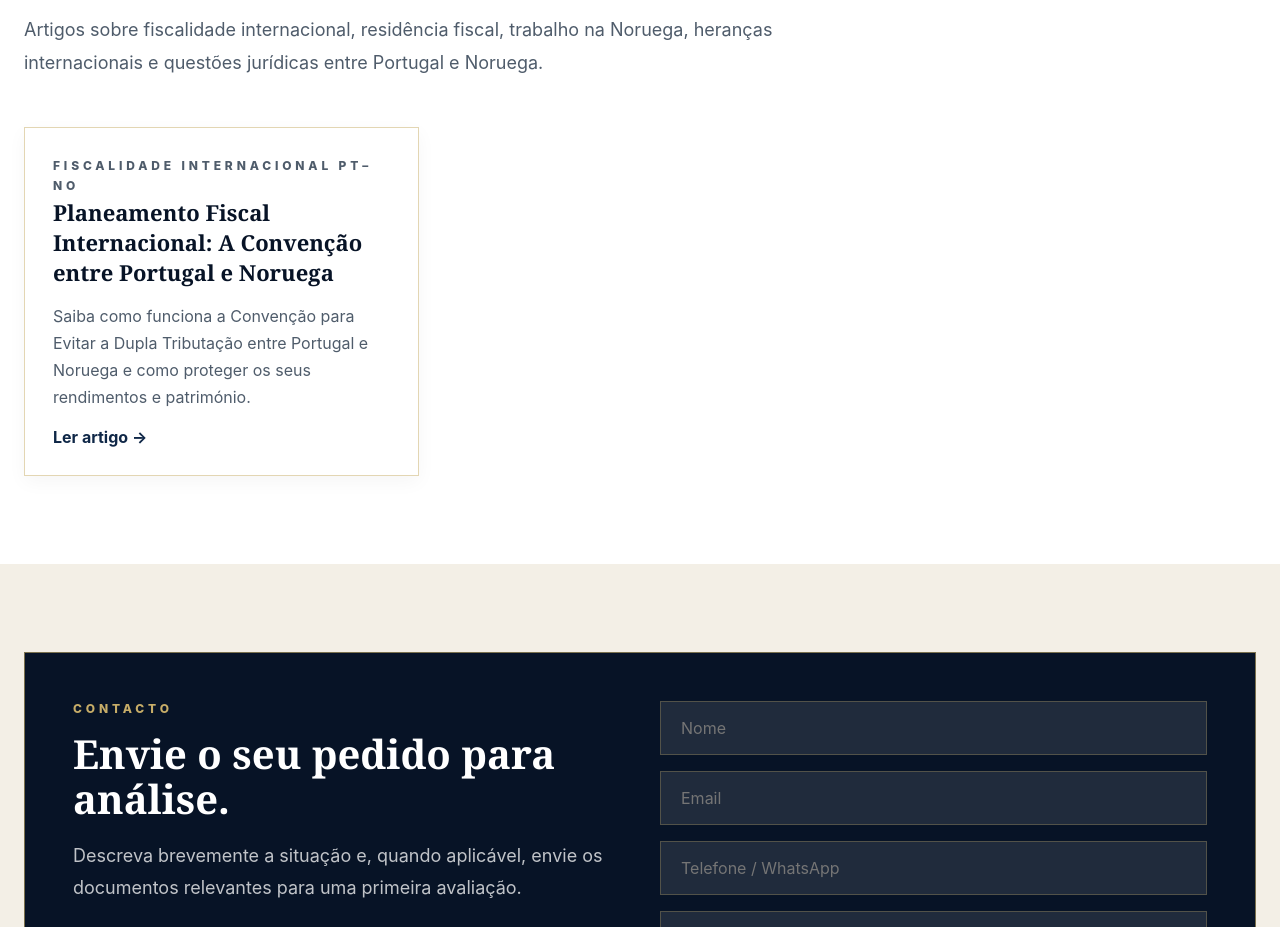
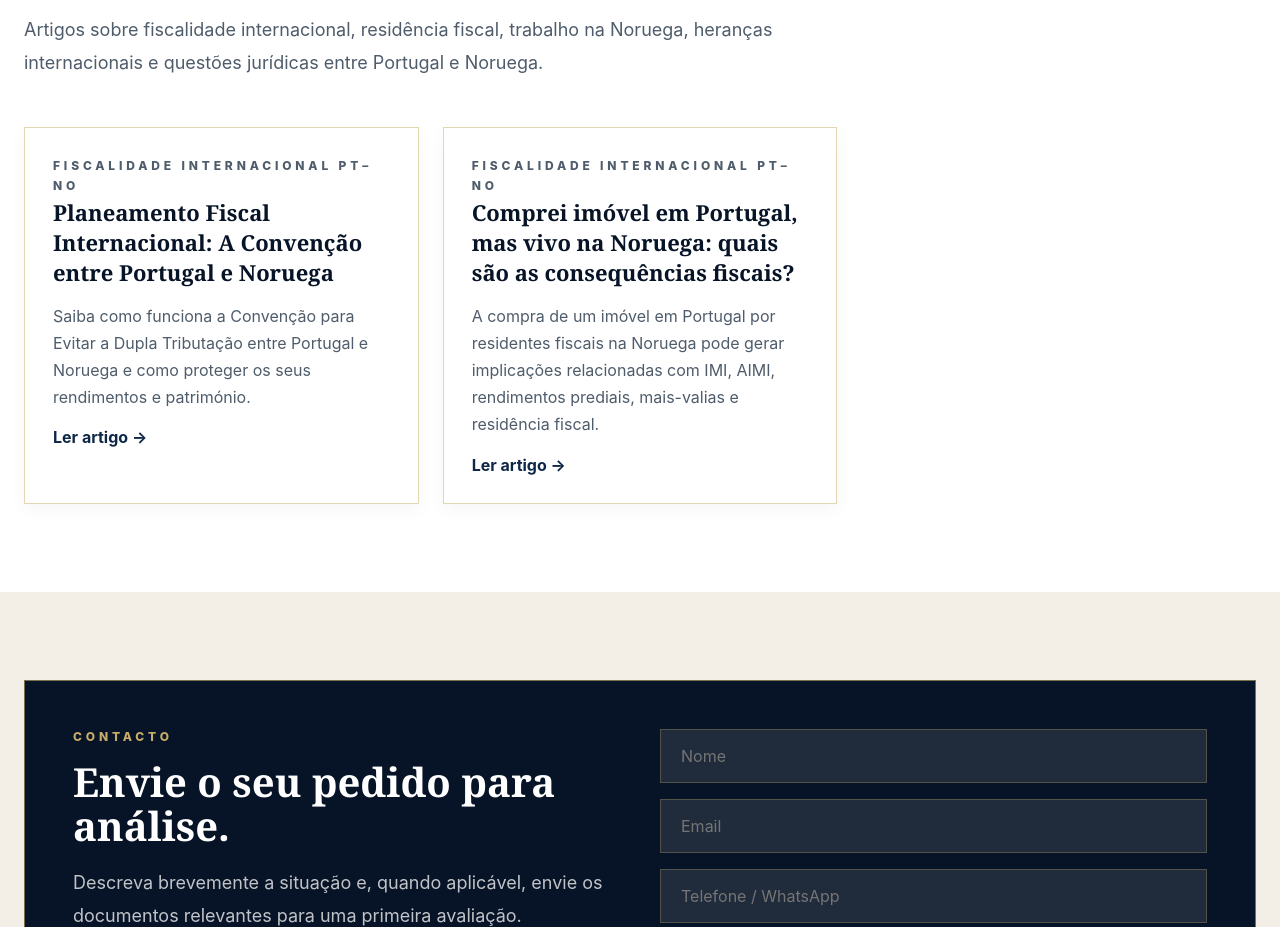
Before and after one commit to paolaleiteadv-sys/paolaleiteikeset.pt, a React (Vite) app in the folder paolaleiteikeset.com/: page / in a window 1280 px wide. Shown: the part 5329-6256 px from the top of the page. Built offline with nearby package versions, Linux system fonts and the light colour scheme.

Commit message:
Update App.jsx

```diff
--- a/paolaleiteikeset.com/src/App.jsx
+++ b/paolaleiteikeset.com/src/App.jsx
@@ -148,6 +148,8 @@ const blogArticles = [
     date: "2026-06-02",
     category: "Fiscalidade Internacional PT–NO",
     author: "Dra. Paola Leite Eikeset",
+    keywords:
+      "planeamento fiscal Portugal Noruega, Convenção dupla tributação Portugal Noruega, residência fiscal Portugal Noruega, fiscalidade internacional PT NO",
     content: [
       {
         heading: "Introdução",
@@ -188,6 +190,69 @@ const blogArticles = [
         heading: "Conclusão",
         text:
           "A Convenção para Evitar a Dupla Tributação entre Portugal e Noruega constitui um instrumento fundamental de segurança jurídica. Um planeamento fiscal adequado permite proteger rendimentos, evitar tributação indevida e garantir conformidade legal nos dois países.",
+      },
+    ],
+  },
+  {
+    slug: "comprei-imovel-portugal-vivo-noruega",
+    title: "Comprei imóvel em Portugal, mas vivo na Noruega: quais são as consequências fiscais?",
+    description:
+      "A compra de um imóvel em Portugal por residentes fiscais na Noruega pode gerar implicações relacionadas com IMI, AIMI, rendimentos prediais, mais-valias e residência fiscal.",
+    date: "2026-06-05",
+    category: "Fiscalidade Internacional PT–NO",
+    author: "Dra. Paola Leite Eikeset",
+    keywords:
+      "imóvel em Portugal residente na Noruega, residência fiscal Portugal Noruega, IMI emigrantes Noruega, dupla tributação Portugal Noruega, comprar casa em Portugal vivendo na Noruega",
+    content: [
+      {
+        heading: "Introdução",
+        text:
+          "A aquisição de um imóvel em Portugal por residentes fiscais na Noruega é uma situação cada vez mais frequente. Seja para férias, investimento, regresso futuro ao país ou utilização pela família, a compra de um imóvel pode gerar diversas obrigações fiscais que muitos proprietários desconhecem.",
+      },
+      {
+        heading: "Comprar um imóvel em Portugal não altera automaticamente a residência fiscal",
+        text:
+          "A aquisição de um imóvel em Portugal não significa, por si só, que o proprietário passe a ser residente fiscal português. Contudo, a existência de uma habitação em território português pode ser um dos elementos analisados pela Autoridade Tributária quando existe dúvida sobre a efetiva residência fiscal de uma pessoa.",
+      },
+      {
+        heading: "Imposto Municipal sobre Imóveis (IMI)",
+        text:
+          "Após a aquisição de um imóvel em Portugal, o proprietário fica sujeito ao pagamento anual de IMI. O valor depende de diversos fatores, incluindo o Valor Patrimonial Tributário, a taxa fixada pelo município, o tipo de imóvel e a sua localização. O IMI é devido independentemente de o proprietário residir em Portugal ou no estrangeiro.",
+      },
+      {
+        heading: "Adicional ao IMI (AIMI)",
+        text:
+          "Em determinadas situações poderá também existir sujeição ao Adicional ao IMI. O AIMI incide sobre património imobiliário de valor mais elevado e pode afetar pessoas singulares e coletivas. A análise deve ser efetuada caso a caso, atendendo ao valor global do património imobiliário detido em Portugal.",
+      },
+      {
+        heading: "Arrendamento do imóvel",
+        text:
+          "Quando o imóvel é arrendado, os rendimentos obtidos em Portugal ficam sujeitos a tributação portuguesa. Nestas situações, o proprietário poderá ter de declarar os rendimentos em Portugal, cumprir obrigações declarativas junto da Autoridade Tributária e declarar os mesmos rendimentos na Noruega, quando exigido pela legislação norueguesa.",
+      },
+      {
+        heading: "Venda futura do imóvel",
+        text:
+          "Caso o imóvel venha a ser vendido no futuro, poderão surgir consequências fiscais relacionadas com as mais-valias imobiliárias. A tributação dependerá da data de aquisição, do valor de aquisição, do valor de venda, das despesas elegíveis e do regime fiscal aplicável à data da alienação.",
+      },
+      {
+        heading: "A compra de casa em Portugal pode originar problemas de residência fiscal?",
+        text:
+          "Uma situação relativamente frequente ocorre quando a escritura é celebrada indicando que o imóvel se destina a habitação própria e permanente. Quando o comprador é efetivamente residente fiscal na Noruega, podem surgir dúvidas quanto à compatibilidade entre essa declaração e a residência fiscal declarada no estrangeiro.",
+      },
+      {
+        heading: "Obrigações junto da Autoridade Tributária",
+        text:
+          "Os proprietários não residentes devem assegurar que o domicílio fiscal está corretamente registado, que as notificações eletrónicas são regularmente consultadas, que existe representante fiscal quando legalmente exigido e que as declarações fiscais são entregues dentro dos prazos legais.",
+      },
+      {
+        heading: "Quando procurar aconselhamento jurídico?",
+        text:
+          "É aconselhável procurar aconselhamento especializado quando adquiriu imóvel em Portugal sendo residente fiscal na Noruega, recebeu notificações da Autoridade Tributária, existe dúvida quanto à residência fiscal, pretende arrendar ou vender o imóvel, ou beneficiou de isenções ou reduções fiscais na aquisição.",
+      },
+      {
+        heading: "Conclusão",
+        text:
+          "A compra de um imóvel em Portugal por residentes fiscais na Noruega é perfeitamente compatível com a manutenção da residência fiscal naquele país. Contudo, a aquisição pode gerar implicações relacionadas com IMI, AIMI, rendimentos prediais, mais-valias e eventual escrutínio da situação de residência fiscal.",
       },
     ],
   },
@@ -299,6 +364,58 @@ function BlogList() {
   );
 }
 
+
+function upsertMetaTag(name, contentValue, attribute = "name") {
+  let element = document.querySelector(`meta[${attribute}="${name}"]`);
+
+  if (!element) {
+    element = document.createElement("meta");
+    element.setAttribute(attribute, name);
+    document.head.appendChild(element);
+  }
+
+  element.setAttribute("content", contentValue);
+}
+
+function upsertCanonical(url) {
+  let element = document.querySelector('link[rel="canonical"]');
+
+  if (!element) {
+    element = document.createElement("link");
+    element.setAttribute("rel", "canonical");
+    document.head.appendChild(element);
+  }
+
+  element.setAttribute("href", url);
+}
+
+function upsertJsonLd(article, canonicalUrl) {
+  const existing = document.getElementById("article-json-ld");
+  if (existing) existing.remove();
+
+  const script = document.createElement("script");
+  script.id = "article-json-ld";
+  script.type = "application/ld+json";
+  script.textContent = JSON.stringify({
+    "@context": "https://schema.org",
+    "@type": "Article",
+    headline: article.title,
+    description: article.description,
+    author: {
+      "@type": "Person",
+      name: article.author,
+    },
+    publisher: {
+      "@type": "Organization",
+      name: "Paola Leite Eikeset Advocacia",
+    },
+    datePublished: article.date,
+    mainEntityOfPage: canonicalUrl,
+  });
+
+  document.head.appendChild(script);
+}
+
 function BlogArticlePage() {
   const slug = window.location.pathname.replace("/blog/", "").replace(/\/$/, "");
   const article = blogArticles.find((item) => item.slug === slug);
@@ -320,7 +437,20 @@ function BlogArticlePage() {
     );
   }
 
+  const canonicalUrl = `${window.location.origin}/blog/${article.slug}`;
+
   document.title = `${article.title} | Paola Leite Eikeset Advocacia`;
+  upsertMetaTag("description", article.description);
+  upsertMetaTag("keywords", article.keywords || "Portugal Noruega, fiscalidade internacional, residência fiscal, advocacia internacional");
+  upsertMetaTag("author", article.author);
+  upsertMetaTag("robots", "index, follow");
+  upsertMetaTag("og:title", article.title, "property");
+  upsertMetaTag("og:description", article.description, "property");
+  upsertMetaTag("og:type", "article", "property");
+  upsertMetaTag("og:url", canonicalUrl, "property");
+  upsertMetaTag("og:site_name", "Paola Leite Eikeset Advocacia", "property");
+  upsertCanonical(canonicalUrl);
+  upsertJsonLd(article, canonicalUrl);
 
   return (
     <div className="site">
```
